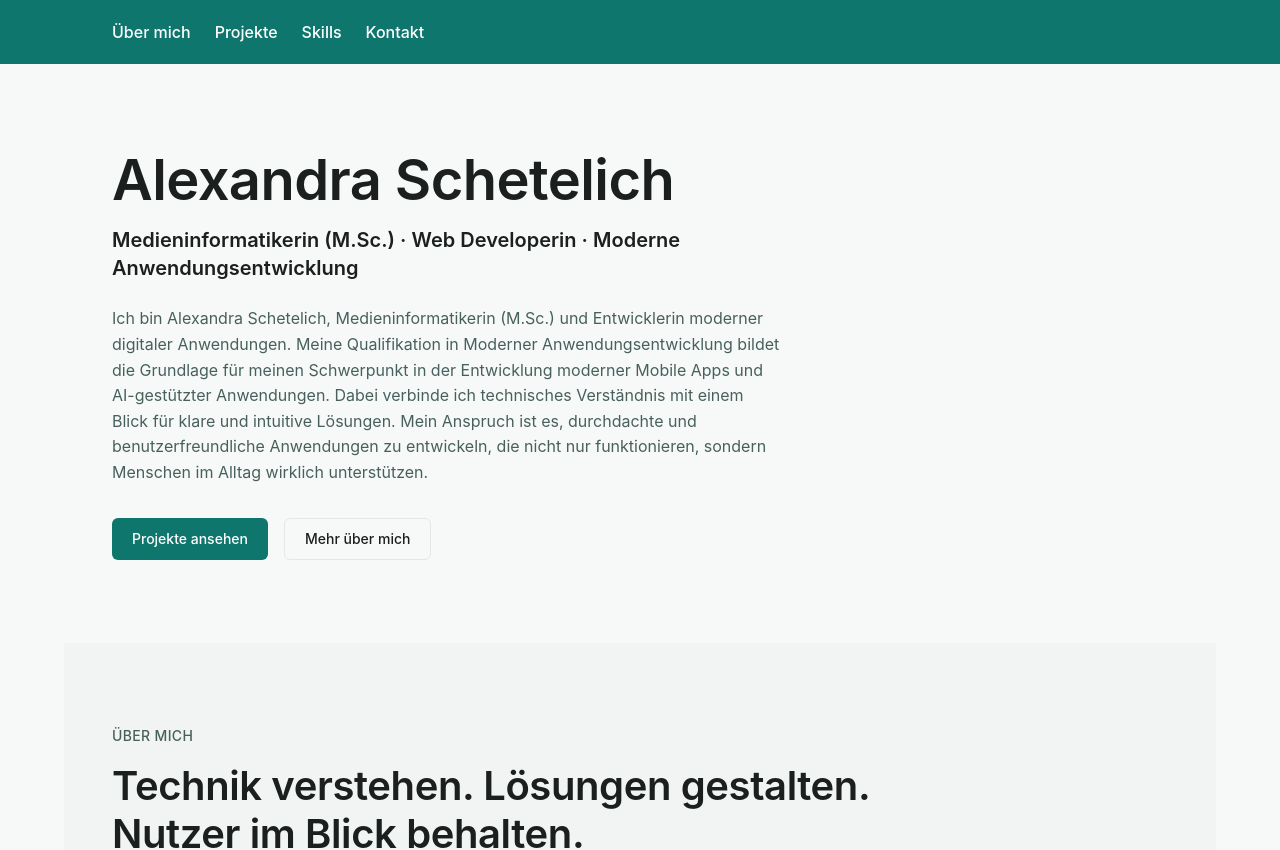
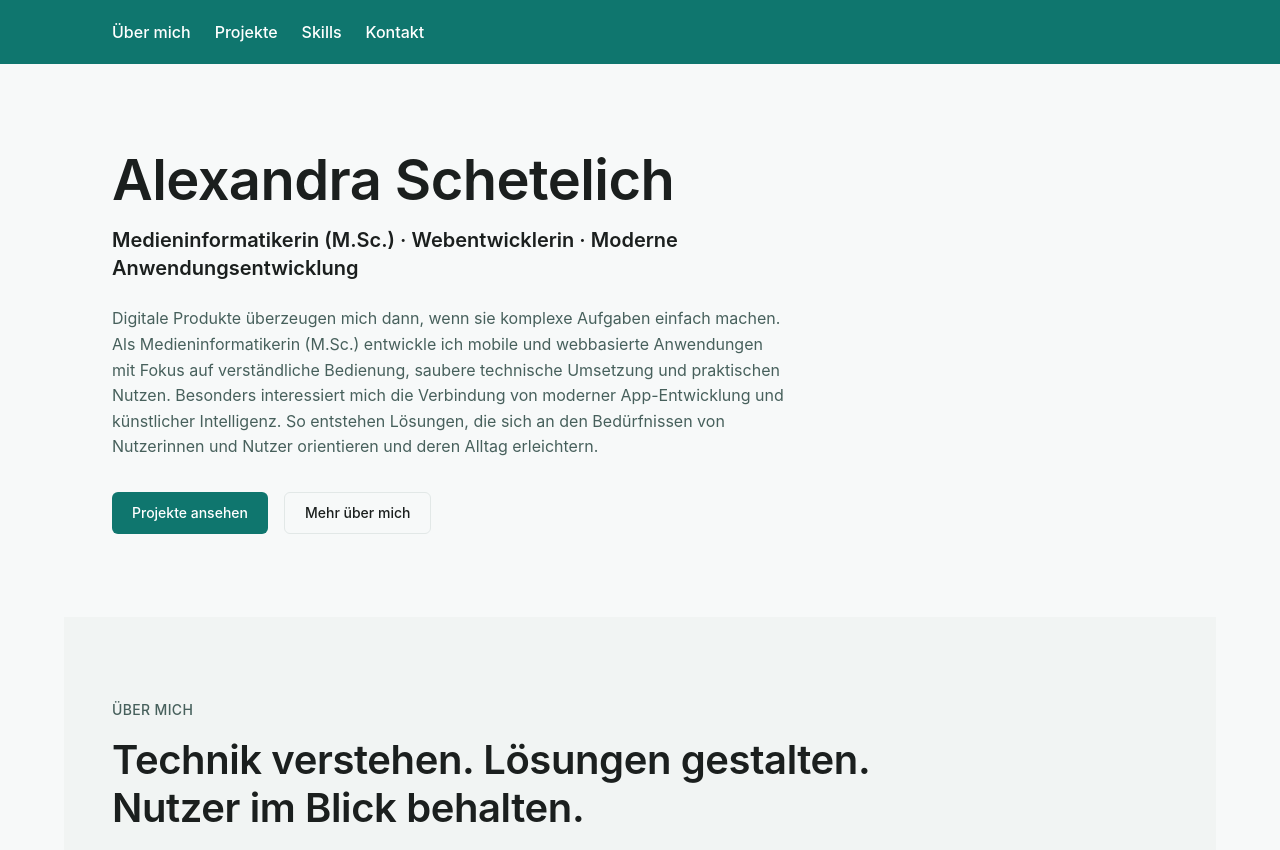
Before and after one commit to Alexandra-S-new/portfolio-alexandra-schetelich, a React (Vite) app: page / in a window 1280 px wide. Shown: the top 850 px of the page. Built offline with nearby package versions, Linux system fonts and the light colour scheme.

Commit message:
mainText teil 2

```diff
--- a/src/pages/Home.tsx
+++ b/src/pages/Home.tsx
@@ -40,7 +40,7 @@ export function Home() {
           <h1 className="max-w-3xl">Alexandra Schetelich</h1>
 
           <p className="mt-3 max-w-3xl text-lg font-semibold text-text sm:text-xl">
-            Medieninformatikerin (M.Sc.) · Web Developerin · Moderne Anwendungsentwicklung</p>
+            Medieninformatikerin (M.Sc.) · Webentwicklerin · Moderne Anwendungsentwicklung</p>
 
           {/* <p className="mt-6 text-sm font-medium tracking-wide text-text-muted">
             MEDIENINFORMATIK · WEB DEVELOPMENT
@@ -51,8 +51,10 @@ export function Home() {
           </h2> */}
 
           <p className="mt-6 max-w-2xl text-text-muted">
-            Ich bin Alexandra Schetelich, Medieninformatikerin (M.Sc.) und Entwicklerin moderner digitaler Anwendungen. Meine Qualifikation in Moderner Anwendungsentwicklung bildet die Grundlage für meinen Schwerpunkt in der Entwicklung moderner Mobile Apps und AI-gestützter Anwendungen.
-            Dabei verbinde ich technisches Verständnis mit einem Blick für klare und intuitive Lösungen. Mein Anspruch ist es, durchdachte und benutzerfreundliche Anwendungen zu entwickeln, die nicht nur funktionieren, sondern Menschen im Alltag wirklich unterstützen.
+            Digitale Produkte überzeugen mich dann, wenn sie komplexe Aufgaben einfach machen.
+            Als Medieninformatikerin (M.Sc.) entwickle ich mobile und webbasierte Anwendungen mit Fokus auf verständliche Bedienung, saubere technische Umsetzung und praktischen Nutzen.
+            Besonders interessiert mich die Verbindung von moderner App-Entwicklung und künstlicher Intelligenz.
+            So entstehen Lösungen, die sich an den Bedürfnissen von Nutzerinnen und Nutzer orientieren und deren Alltag erleichtern.
           </p>
 
           <div className="mt-8 flex flex-wrap gap-4">
```
